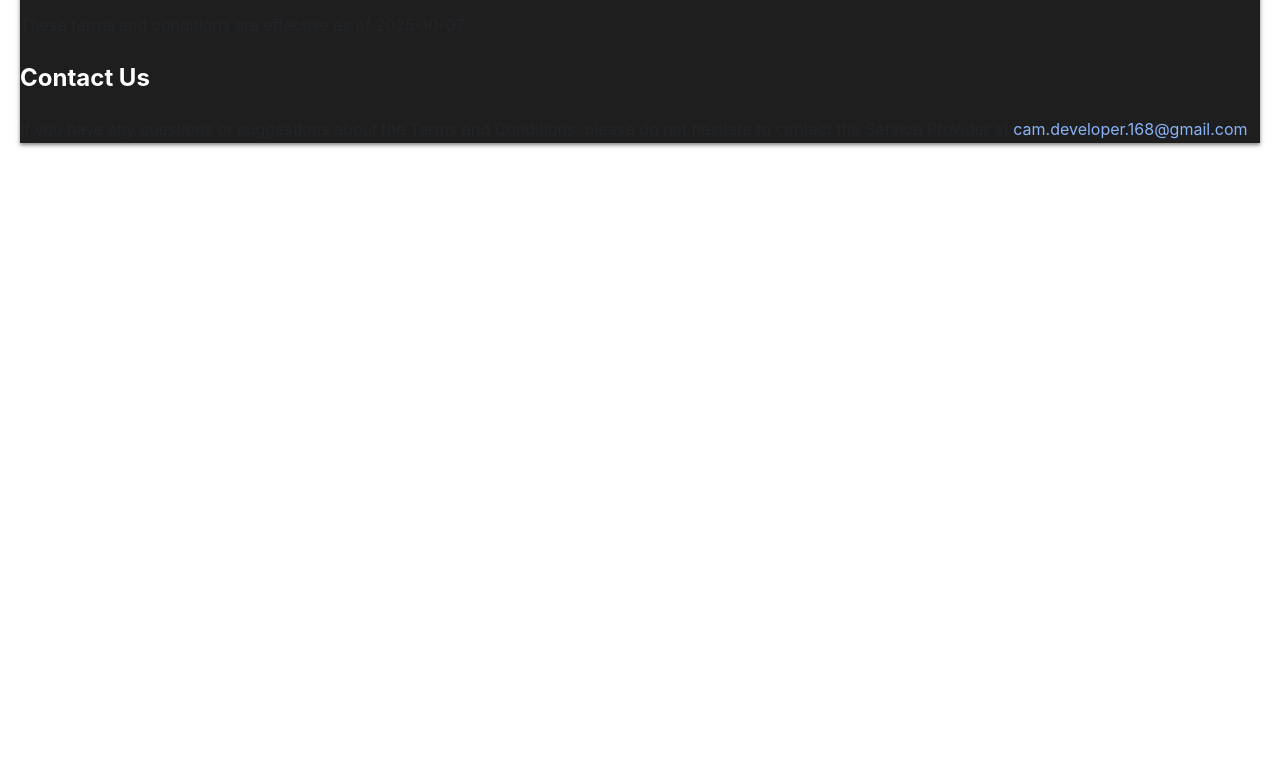
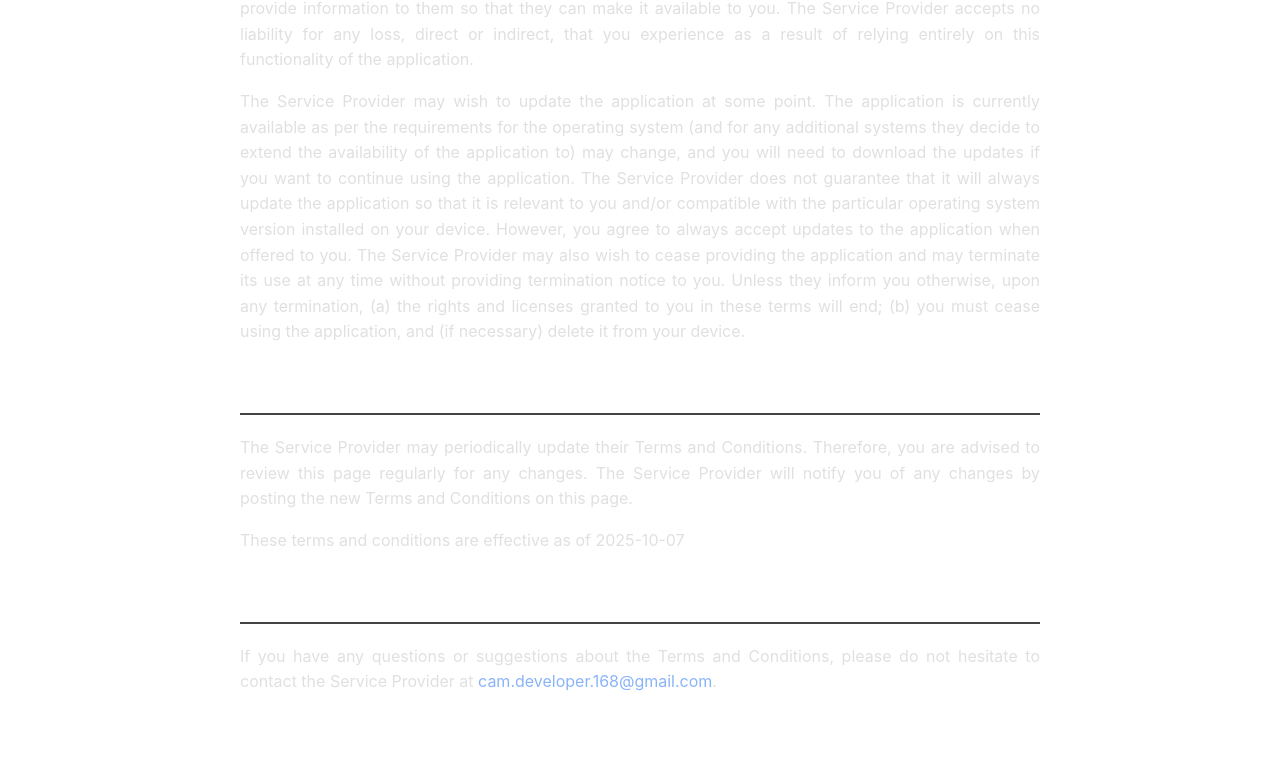
Before and after one commit to app-sudo/math-six-terms-conditions, a plain HTML site: page index.html in a window 1280 px wide. Shown: the part 1470-2231 px from the top of the page. Before the commit the page ends 1649 px from the top, so only its background shows below. Drawn offline with Linux system fonts and the dark colour scheme.

Commit message:
Update index.html

```diff
--- a/index.html
+++ b/index.html
@@ -10,20 +10,20 @@
             font-family: -apple-system, BlinkMacSystemFont, 'Segoe UI', Roboto, Oxygen, Ubuntu, Cantarell, 'Open Sans', 'Helvetica Neue', sans-serif;
             line-height: 1.6;
             color: #212529; /* Darker text for better contrast */
-            background-color: #ffffff; /* Set body background to white */
+            background-color: transparent; /* Set body background to transparent */
             margin: 0;
             padding: 20px;
             transition: background-color 0.3s, color 0.3s;
-        /* }
+        }
         .container {
             max-width: 800px;
             margin: 0 auto;
-            background-color: #f8f9fa; /* Use light gray for container */
-            /* padding: 30px;
+            background-color: transparent; /* Use transparent for container */
+            padding: 30px;
             border-radius: 8px;
-            box-shadow: 0 2px 4px rgba(0,0,0,0.1);
+            box-shadow: none; /* Remove box-shadow */
             transition: background-color 0.3s;
-        } */ */
+        }
         h1, h2 {
             color: #212529;
             border-bottom: 2px solid #dee2e6;
@@ -53,11 +53,11 @@
         @media (prefers-color-scheme: dark) {
             body {
                 color: #e0e0e0;
-                background-color: #121212;
+                background-color: transparent;
             }
             .container {
-                background-color: #1e1e1e;
-                box-shadow: 0 2px 4px rgba(0,0,0,0.5);
+                background-color: transparent;
+                box-shadow: none;
             }
             h1, h2 {
                 color: #ffffff;
```
